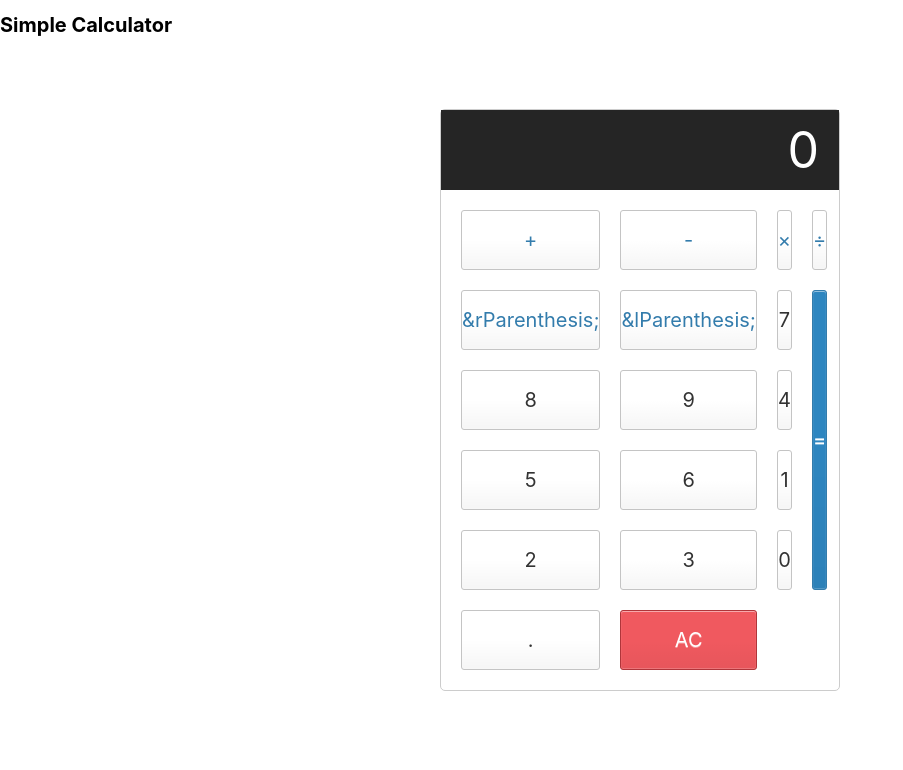
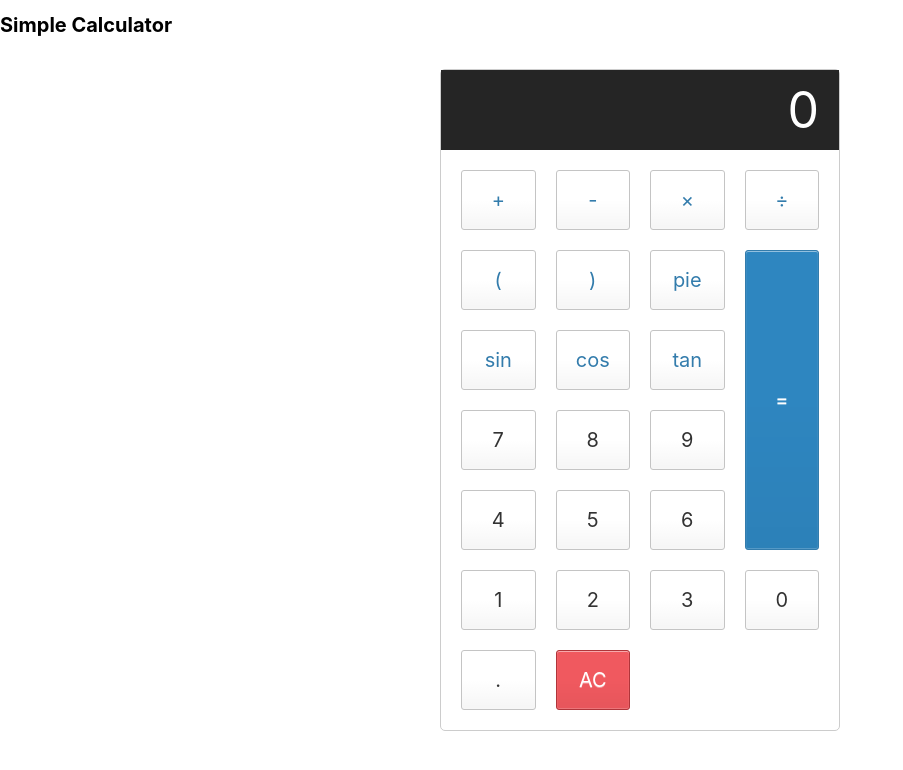
Before and after one commit to aabboud1/calculator_app, a website built with Parcel: page src/index.html in a window 1280 px wide. Shown: the whole page, without its empty margins (0-903 px from the left). Built offline with nearby package versions, Linux system fonts and the light colour scheme.

Commit message:
added sin cos tan not functinal

```diff
--- a/src/index.html
+++ b/src/index.html
@@ -17,8 +17,14 @@
       <button type="button" class="operator" value="-">-</button>
       <button type="button" class="operator" value="*">&times;</button>
       <button type="button" class="operator" value="/">&divide;</button>
-      <button type="button" class="operator" value="(">&rParenthesis;</button>
-      <button type="button" class="operator" value=")">&lParenthesis;</button>
+      <button type="button" class="operator" value="(">(</button>
+      <button type="button" class="operator" value=")">)</button>
+      <button type="button" class="operator" value="">pie</button>
+      <button type="button" class="operator" value="">sin</button>
+      <button type="button" class="operator" value="">cos</button>
+      <button type="button" class="operator" value="">tan</button>
+
+
 
 
 
```
